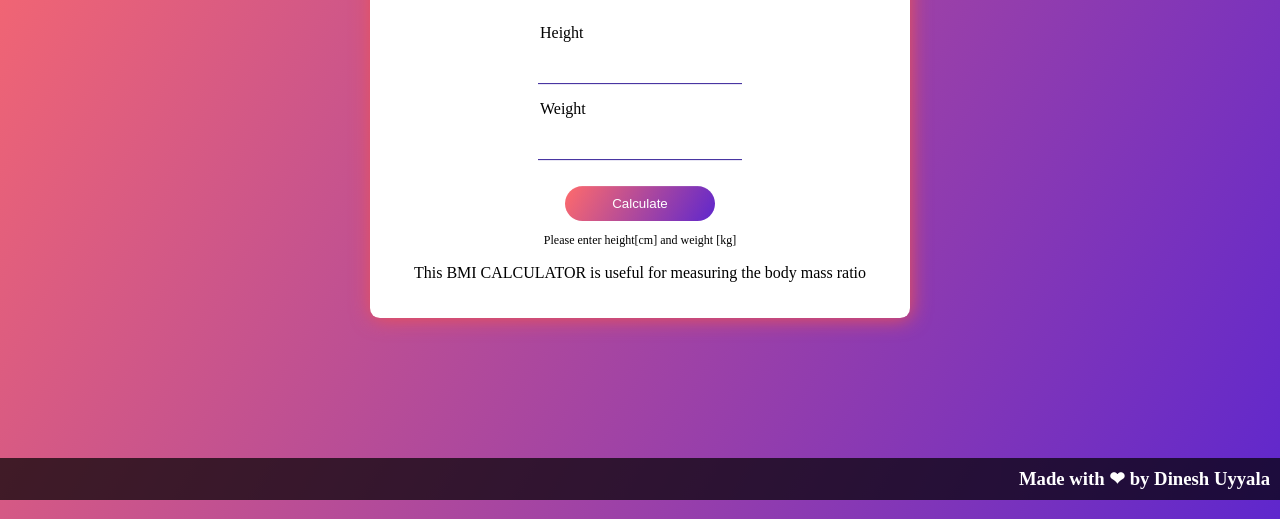
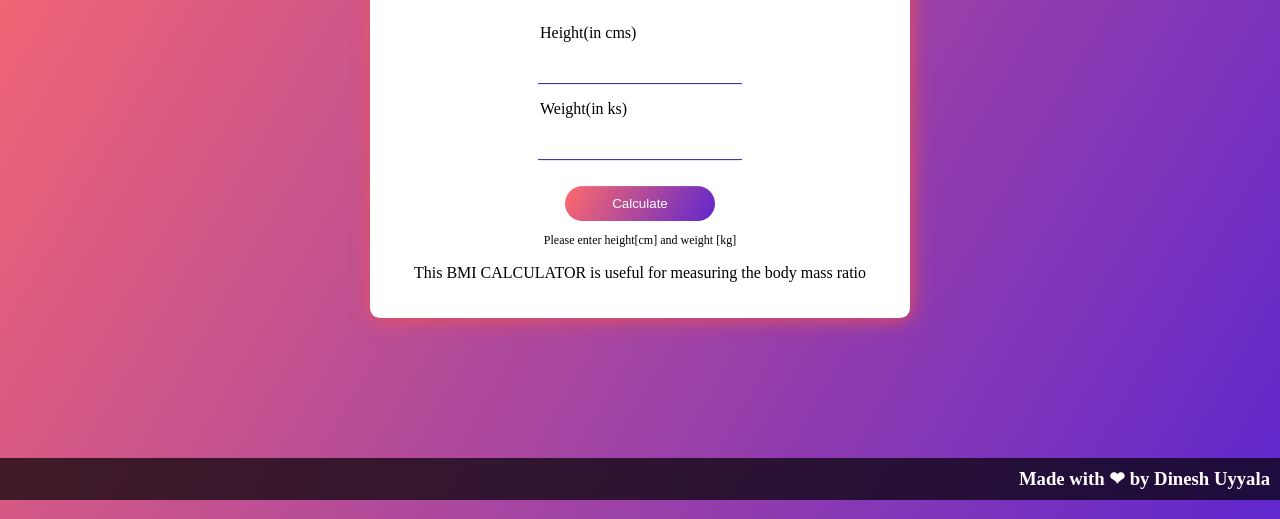
Before and after one commit to Dinesh-Uyyala/bmi-calculator, a plain HTML site: page index.html in a window 1280 px wide. Shown: the part 281-800 px from the top of the page. Drawn offline with Linux system fonts and the light colour scheme.

Commit message:
new line added in index

```diff
--- a/index.html
+++ b/index.html
@@ -7,9 +7,9 @@
 <body>
 	<div>
 		<h2>BMI CALCULATOR</h2>
-		<p class="text">Height</p>
+		<p class="text">Height(in cms) </p>
 		<input type="text" id="h" >
-		<p class="text">Weight</p>
+		<p class="text">Weight(in ks)</p>
 		<input type="text" id="w">
 		<p id="result"></p>
 		<button id="btn" onclick="bmi()">Calculate</button>
```
